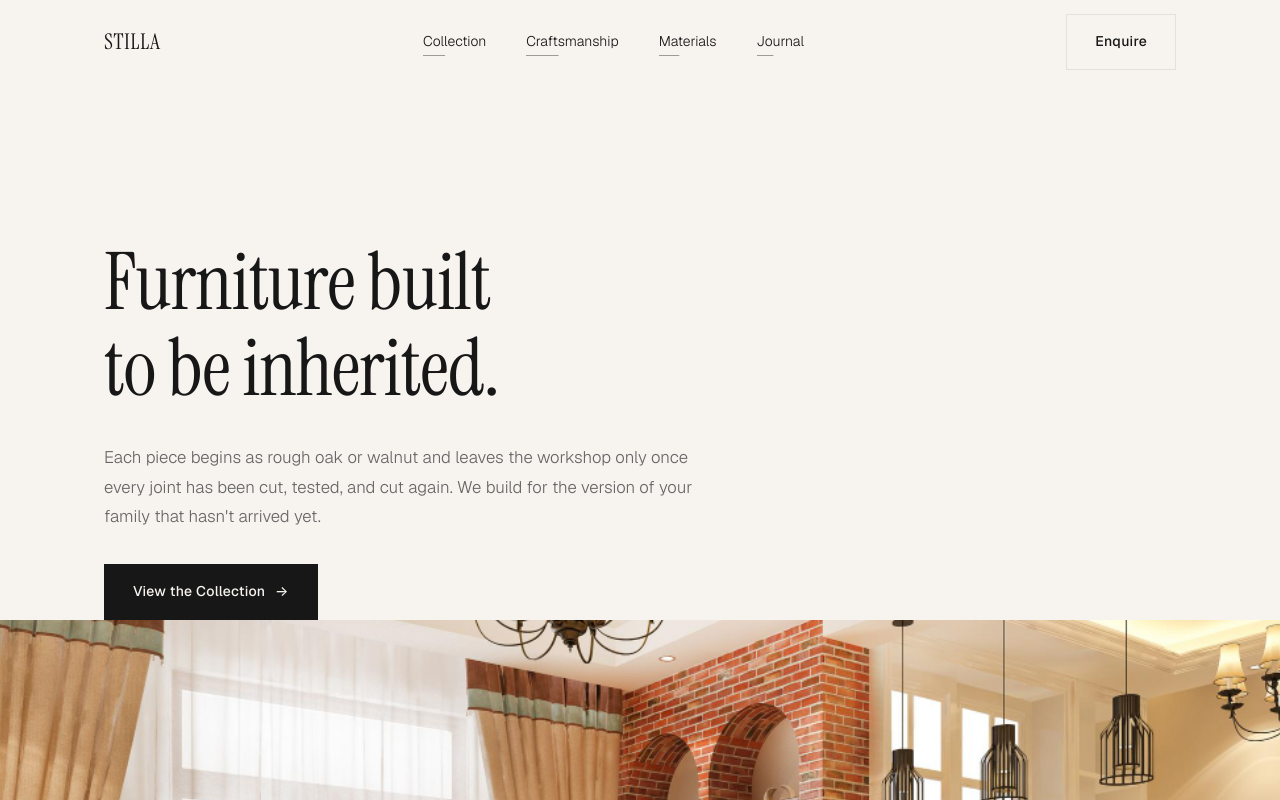
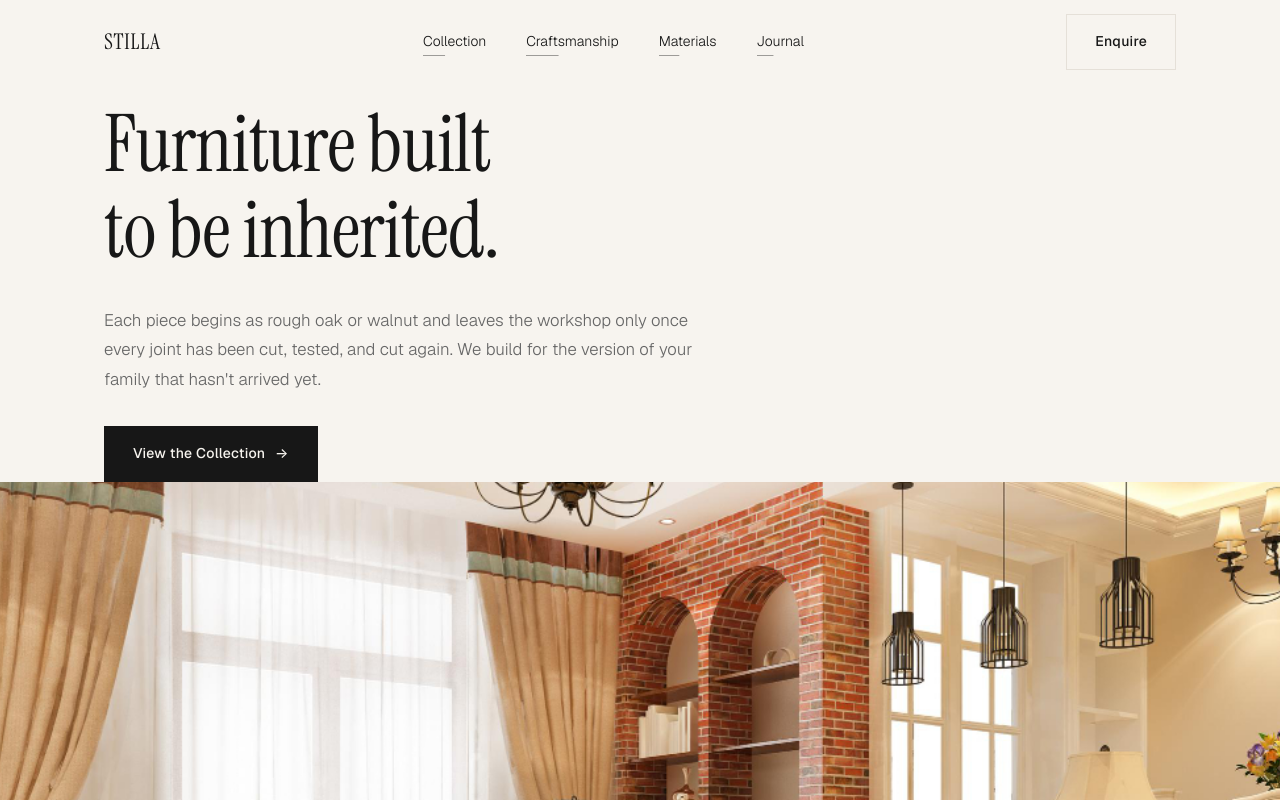
Before and after one commit to Nike262-sudo/Stilla, a React (Vite) app: page / in a window 1280 px wide. Shown: the top 800 px of the page. Built offline with nearby package versions, Linux system fonts and the light colour scheme.

Commit message:
Update Hero.css

```diff
--- a/src/components/Hero.css
+++ b/src/components/Hero.css
@@ -1,5 +1,5 @@
 .hero {
-  padding-top: clamp(10.5rem, 19vw, 15rem);
+  padding-top: clamp(5rem, 8vw, 7rem);
   padding-bottom: var(--space-6);
 }
 
```
